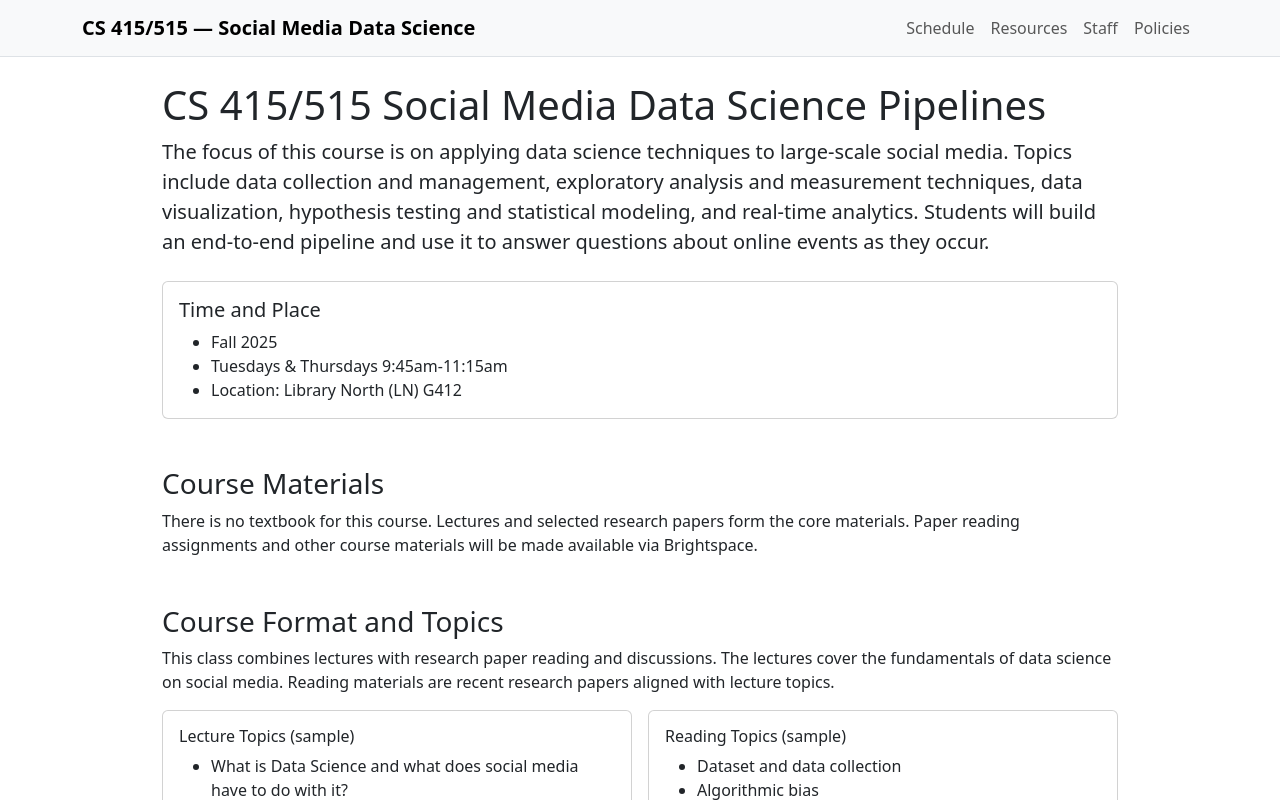
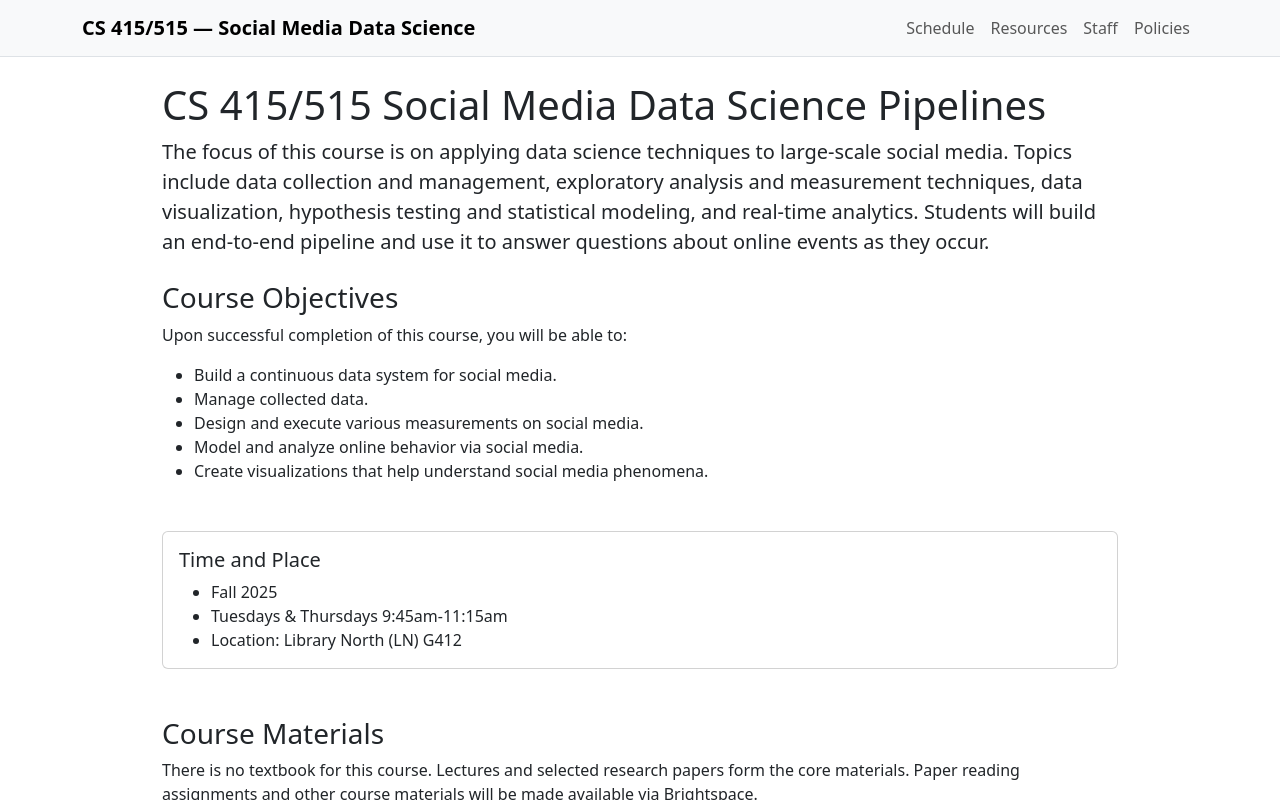
Before and after one commit to YangKCLab/social-media-ds-course, a Vue app in the folder frontend/: page / in a window 1280 px wide. Shown: the top 800 px of the page. Built offline with nearby package versions, Linux system fonts and the light colour scheme.

Commit message:
feat(home): add Course Objectives section from syllabus

```diff
--- a/frontend/src/pages/Home.vue
+++ b/frontend/src/pages/Home.vue
@@ -12,6 +12,20 @@
         data visualization, hypothesis testing and statistical modeling, and real-time analytics. Students
         will build an end-to-end pipeline and use it to answer questions about online events as they occur.
       </p>
+    </section>
+
+    <section class="mb-5">
+      <h3>Course Objectives</h3>
+      <p>
+        Upon successful completion of this course, you will be able to:
+      </p>
+      <ul>
+        <li>Build a continuous data system for social media.</li>
+        <li>Manage collected data.</li>
+        <li>Design and execute various measurements on social media.</li>
+        <li>Model and analyze online behavior via social media.</li>
+        <li>Create visualizations that help understand social media phenomena.</li>
+      </ul>
     </section>
 
     <section class="row gy-3 mb-5">
```
